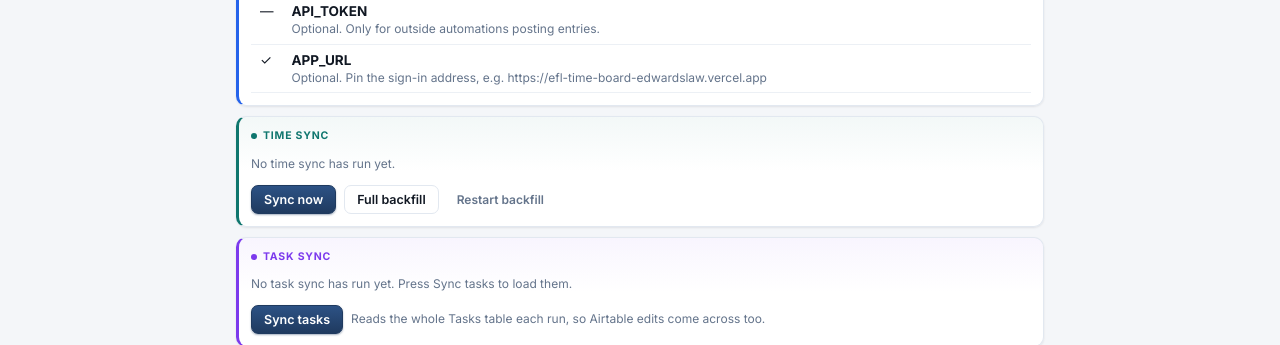
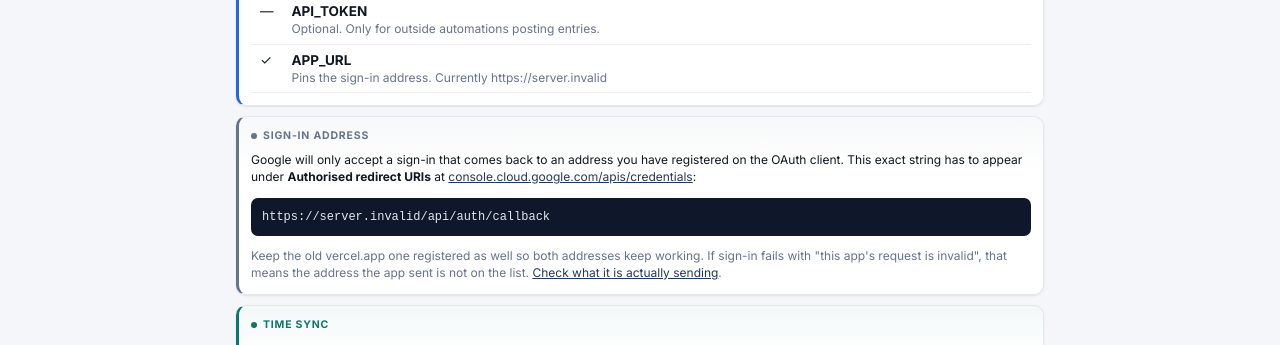
Before and after one commit to regina-irene/ATdupe, a Next.js app: page /setup in a window 1280 px wide. Shown: the part 377-722 px from the top of the page. Built offline with nearby package versions, Linux system fonts and the light colour scheme; no server answers; the database is empty.

Commit message:
gal changes

```diff
--- a/app/api/health/route.ts
+++ b/app/api/health/route.ts
@@ -1,17 +1,28 @@
 import { NextResponse } from "next/server";
 import { dbUrl, q } from "../../../lib/db";
+import { reqOrigin } from "../../../lib/auth";
 
 export const runtime = "nodejs";
 export const dynamic = "force-dynamic";
 
-export async function GET() {
+export async function GET(req: Request) {
   let db = { ok: false, note: "DATABASE_URL is not set" };
   if (dbUrl()) {
     try { await q("select 1 as ok"); db = { ok: true, note: "connected" }; }
     catch (e: any) { db = { ok: false, note: e.message }; }
   }
+  // The exact value Google must have under Authorised redirect URIs. When
+  // sign-in fails with "this app's request is invalid", it is because the
+  // string below is not registered on the OAuth client.
+  const origin = process.env.APP_URL || reqOrigin(req);
   return NextResponse.json({
     ok: true, db,
+    sign_in: {
+      origin,
+      redirect_uri: origin + "/api/auth/callback",
+      pinned_by_APP_URL: !!process.env.APP_URL,
+      seen_host: reqOrigin(req),
+    },
     env: {
       AUTH_SECRET: !!process.env.AUTH_SECRET,
       GOOGLE_CLIENT_ID: !!process.env.GOOGLE_CLIENT_ID,
--- a/app/setup/page.tsx
+++ b/app/setup/page.tsx
@@ -37,8 +37,23 @@ export default async function Page() {
             <Row ok={!!process.env.AIRTABLE_TOKEN} label="AIRTABLE_TOKEN" note="Needs data.records:read and data.records:write on this base." />
             <Row ok={!!process.env.ANTHROPIC_API_KEY} label="ANTHROPIC_API_KEY" note={"Powers Make billing ready. Model: " + (process.env.ANTHROPIC_MODEL || "claude-sonnet-5") + "."} />
             <Row ok={!!process.env.API_TOKEN} label="API_TOKEN" note="Optional. Only for outside automations posting entries." />
-            <Row ok={!!process.env.APP_URL} label="APP_URL" note="Optional. Pin the sign-in address, e.g. https://efl-time-board-edwardslaw.vercel.app" />
+            <Row ok={!!process.env.APP_URL} label="APP_URL" note={"Pins the sign-in address. Currently " + (process.env.APP_URL || "not set, so the address of whatever host you arrive on is used.")} />
           </tbody></table>
+        </div>
+
+        <div className="card" data-tone="info">
+          <h2>Sign-in address</h2>
+          <p className="small" style={{ marginTop: 0 }}>
+            Google will only accept a sign-in that comes back to an address you have registered on the
+            OAuth client. This exact string has to appear under <b>Authorised redirect URIs</b> at
+            {" "}<a href="https://console.cloud.google.com/apis/credentials" target="_blank" rel="noreferrer">console.cloud.google.com/apis/credentials</a>:
+          </p>
+          <pre>{(process.env.APP_URL || "https://chambers.edwardsfamilylaw.com") + "/api/auth/callback"}</pre>
+          <p className="small muted" style={{ marginBottom: 0 }}>
+            Keep the old vercel.app one registered as well so both addresses keep working. If sign-in fails
+            with &quot;this app&apos;s request is invalid&quot;, that means the address the app sent is not on
+            the list. <a href="/api/health" target="_blank" rel="noreferrer">Check what it is actually sending</a>.
+          </p>
         </div>
 
         <SyncPanel />
```
